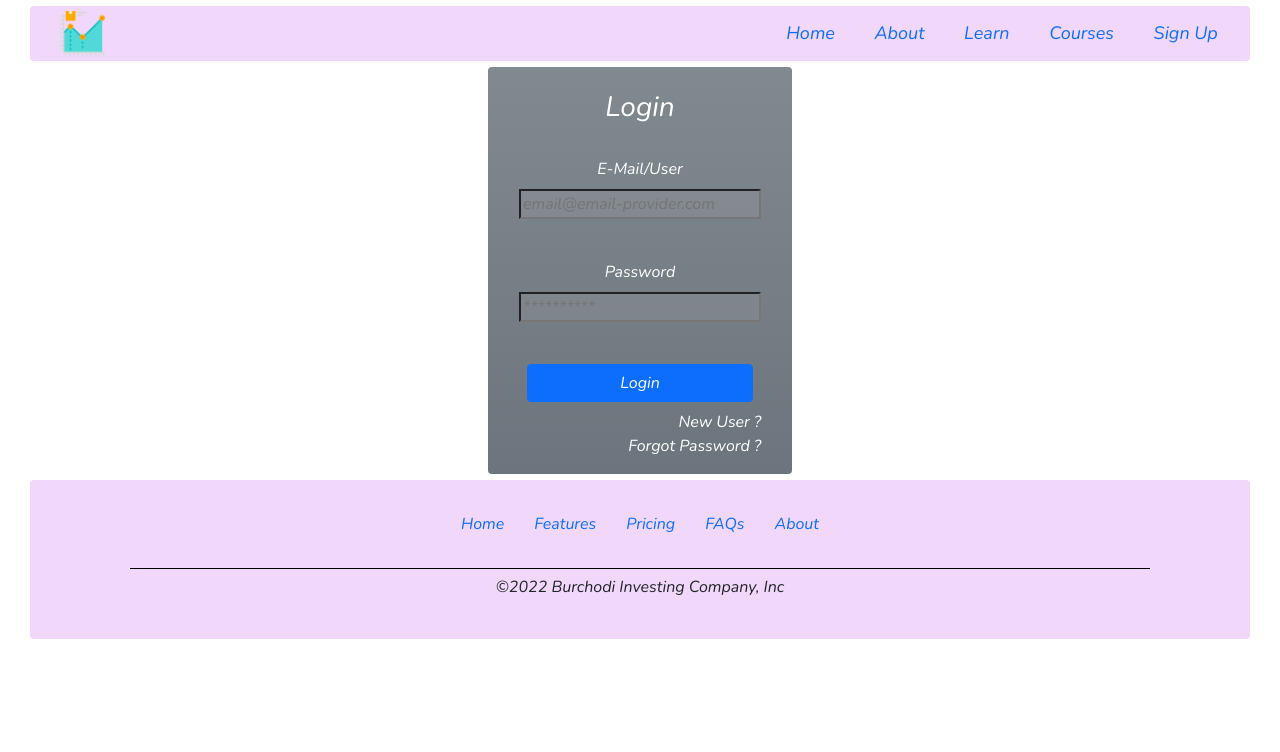
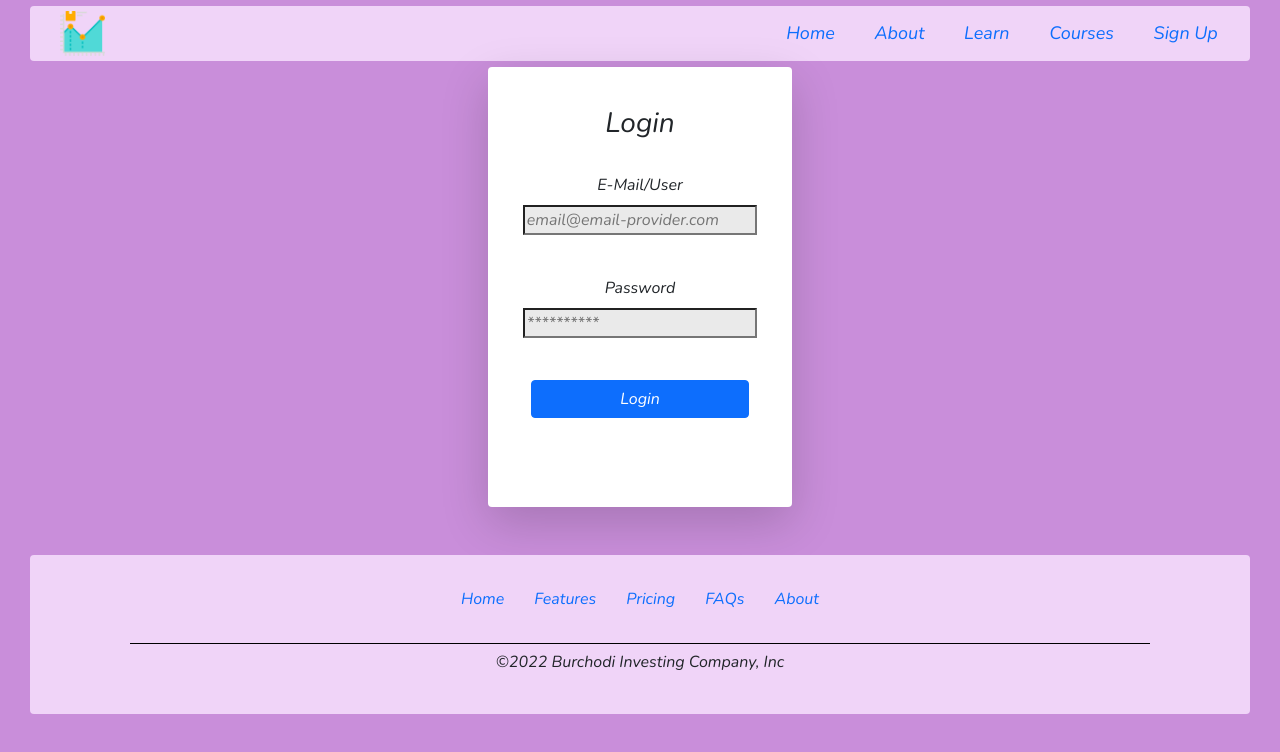
Before and after one commit to Bibek979/Tradathon-Website, a React (Create React App) app: page /login in a window 1280 px wide. Shown: the top 752 px of the page. Built offline with nearby package versions, Linux system fonts and the light colour scheme.

Commit message:
Present for tomorrow

```diff
--- a/public/index.html
+++ b/public/index.html
@@ -16,9 +16,9 @@
     -->
     <link rel="manifest" href="%PUBLIC_URL%/manifest.json" />
 
-	<link rel="preconnect" href="https://fonts.googleapis.com">
-	<link rel="preconnect" href="https://fonts.gstatic.com" crossorigin>
-	<link href="https://fonts.googleapis.com/css2?family=Nunito:ital,wght@1,300;1,700&display=swap" rel="stylesheet">
+    <link rel="preconnect" href="https://fonts.googleapis.com">
+    <link rel="preconnect" href="https://fonts.gstatic.com" crossorigin>
+    <link href="https://fonts.googleapis.com/css2?family=Nunito+Sans:ital,wght@0,700;1,300;1,600&family=Nunito:ital,wght@1,300;1,700&display=swap" rel="stylesheet">
 	<style>
 		*{
 			font-family: 'Nunito', sans-serif;
--- a/src/App.css
+++ b/src/App.css
@@ -6,6 +6,10 @@
   height: calc(100% - 60px);
 } */
 
+body{
+  background-color: #C98EDA;
+}
+
 a{
   text-decoration: none;
 }
--- a/src/App.js
+++ b/src/App.js
@@ -15,8 +15,9 @@ function App() {
   const [userLogin, setUserLogin] = useState(false);
   return (
     <div className='div__app'>
+      {/* <RequireAuth></RequireAuth> */}
       <BrowserRouter>
-      <Navbar />
+      <Navbar className="shadow-lg p-3 mb-5 bg-body rounded"/>
         <Routes>
           {/* <Route path='/' element={<Navbar />} /> */}
             <Route index='Home' element={<Home />} />
--- a/src/Pages/Course.js
+++ b/src/Pages/Course.js
@@ -10,7 +10,7 @@ export default function Course(props){
     const [responseData, setResponseData] = useState([]);
 
     const getApi = async () => {
-        const url = await axios.get("http://localhost:5500/course");
+        const url = await axios.get("http://192.168.1.10:5500/course");
         console.log(url.data); //To display all the data returned from the server
         setResponseData(url.data);
     }
--- a/src/Pages/Login.js
+++ b/src/Pages/Login.js
@@ -23,7 +23,7 @@ export default function Login() {
     const {email, password} = loginData;
     if(email && password)
     {
-      axios.post("http://localhost:5500/login", loginData)
+      axios.post("http://192.168.1.10:5500/login", loginData)
       .then( res => {
         if(res.data.status === 0){
           alert(res.data.message);
@@ -45,11 +45,11 @@ export default function Login() {
 
 
   return (
-    <div className="container rounded w-25 bg-secondary bg-gradient">
-      <h3 className="card-title text-center pt-4 text-white">Login</h3>
+    <div className="container rounded w-25 signin-container shadow-lg p-3 mb-5 bg-body rounded">
+      <h3 className="card-title text-center pt-4 text-dark font-weight-bold">Login</h3>
       <form className="form" onSubmit={handleSubmitAction}>
         <div className="d-flex p-3 flex-column">
-          <label className="text-center p-2 text-white">E-Mail/User</label>
+          <label className="text-center p-2 text-dark">E-Mail/User</label>
           <input
             type="email"
             name="email"
@@ -61,7 +61,7 @@ export default function Login() {
         </div>
 
         <div className="d-flex p-3 flex-column">
-          <label className="text-center p-2 text-white">Password</label>
+          <label className="text-center p-2 text-dark">Password</label>
           <input
             type="password"
             name="password"
--- a/src/Pages/Signup.js
+++ b/src/Pages/Signup.js
@@ -35,7 +35,7 @@ export default function SignUpForm() {
     const {firstname, lastname, email, password, confpassword} = state;
     console.log(firstname+" "+lastname+" "+email+" "+password+" "+confpassword)
     if (firstname && lastname && email) {
-      axios.post("http://localhost:5500/registration", state)
+      axios.post("http://192.168.1.10:5500/registration", state)
       .then( res => alert(res.data.message))
       .then( () => navigate("/login"))
       console.log("Signed Up successfully !");
@@ -54,7 +54,7 @@ export default function SignUpForm() {
   // };
 
   return (
-    <div className="container-sm my-5 py-3 signup-container">
+    <div className="container-sm my-5 py-3 shadow-lg p-3 mb-5 bg-body rounded signup-container">
       <h1 className="mb-4 text-center">Registration Form</h1>
       <Form onSubmit={handleSubmit} className="w-2">
         <Form.Group className="mb-3 text-center fs-6" controlId="formFirstName">
--- a/src/Pages/stylesheet.css
+++ b/src/Pages/stylesheet.css
@@ -38,3 +38,8 @@ input.labelColor.otp{
   width: 50%;
   align-self: center;
 }
+
+
+.signin-container, .signup-container{
+  background-color: #E4D8E8;
+}
```
Also changed, not shown: src/Components/form/Form.js (deleted, +0 -28 lines), src/Components/form/submit.js (deleted, +0 -7 lines), src/Components/form/formStyle.css (deleted), 1 other file (tests, documents, lock files or other folders).
